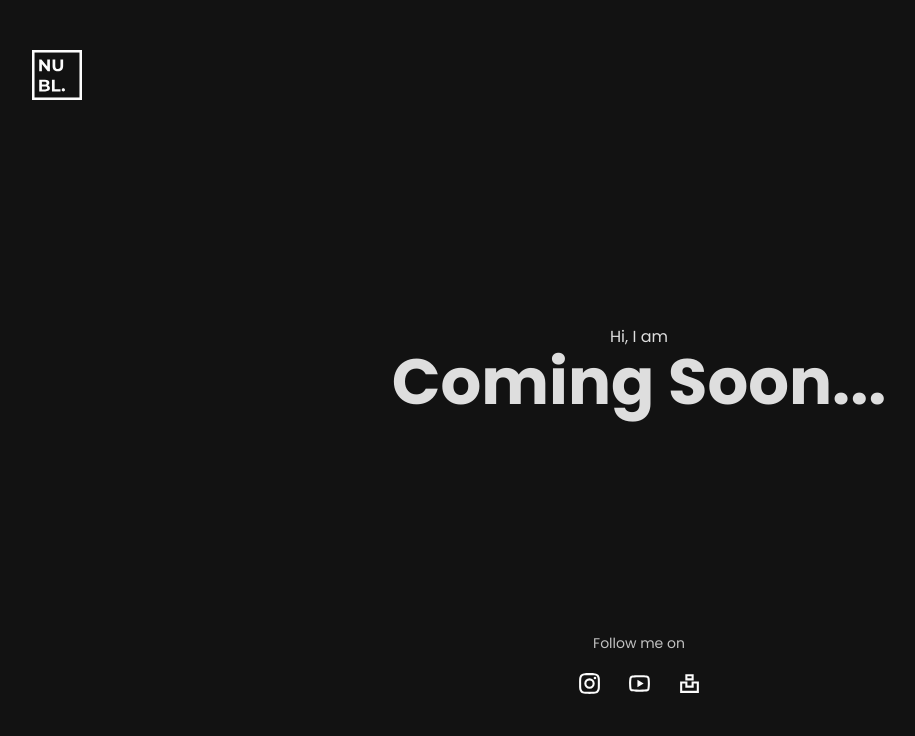
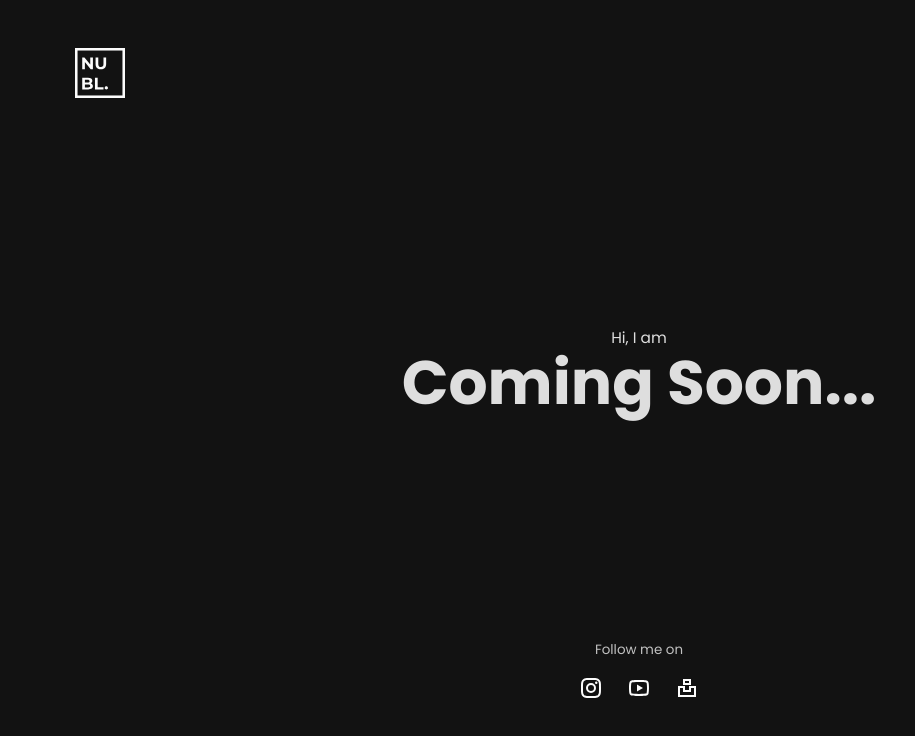
Before and after one commit to nublson/nublson, a Next.js app: page / in a window 1280 px wide. Shown: the top 736 px of the page, without its empty margins (1-916 px from the left). Built offline with nearby package versions, Linux system fonts and the light colour scheme.

Commit message:
add mediaQueries

```diff
--- a/src/components/Layout/index.tsx
+++ b/src/components/Layout/index.tsx
@@ -16,7 +16,7 @@ const Container = styled.main`
   min-height: 100vh;
   margin: 0 auto;
 
-  padding: 5rem 0 10rem;
+  padding: 5rem 2rem 10rem;
 
   display: flex;
   flex-direction: column;
--- a/src/styles/global.ts
+++ b/src/styles/global.ts
@@ -10,6 +10,18 @@ export default createGlobalStyle`
 
   html{
     font-size: 62.5%;
+
+    @media ${(props) => props.theme.mediaQueries.larger} {
+      font-size: 60%;
+    }
+
+    @media ${(props) => props.theme.mediaQueries.large} {
+      font-size: 57.5%;
+    }
+
+    @media ${(props) => props.theme.mediaQueries.small} {
+      font-size: 55%;
+    }
   }
 
   body{
--- /dev/null
+++ b/src/styles/mediaQueries.ts
@@ -0,0 +1,11 @@
+const mediaQueries = {
+  smallest: `only screen and (max-width: 20em)`,
+  smaller: "only screen and (max-width: 23.44em)",
+  small: "only screen and (max-width: 26.57em)",
+  medium: "only screen and (max-width: 48em)",
+  large: "only screen and (max-width: 64em)",
+  larger: "only screen and (max-width: 90em)",
+  largest: "only screen and (max-width: 160em)",
+};
+
+export default mediaQueries;
--- a/src/styles/pages/Home.ts
+++ b/src/styles/pages/Home.ts
@@ -12,6 +12,7 @@ export const Container = styled.div`
 
 export const Heading = styled.div`
   width: 100%;
+  text-align: center;
 
   display: flex;
   flex-direction: column;
--- a/src/styles/theme/index.ts
+++ b/src/styles/theme/index.ts
@@ -1,3 +1,5 @@
+import mediaQueries from "../mediaQueries";
+
 const theme = {
   colors: {
     title: "#FBFBFB",
@@ -10,6 +12,7 @@ const theme = {
     off_black: "#020202",
     off_white: "#FCFCFC",
   },
+  mediaQueries,
 };
 
 export default theme;
```
